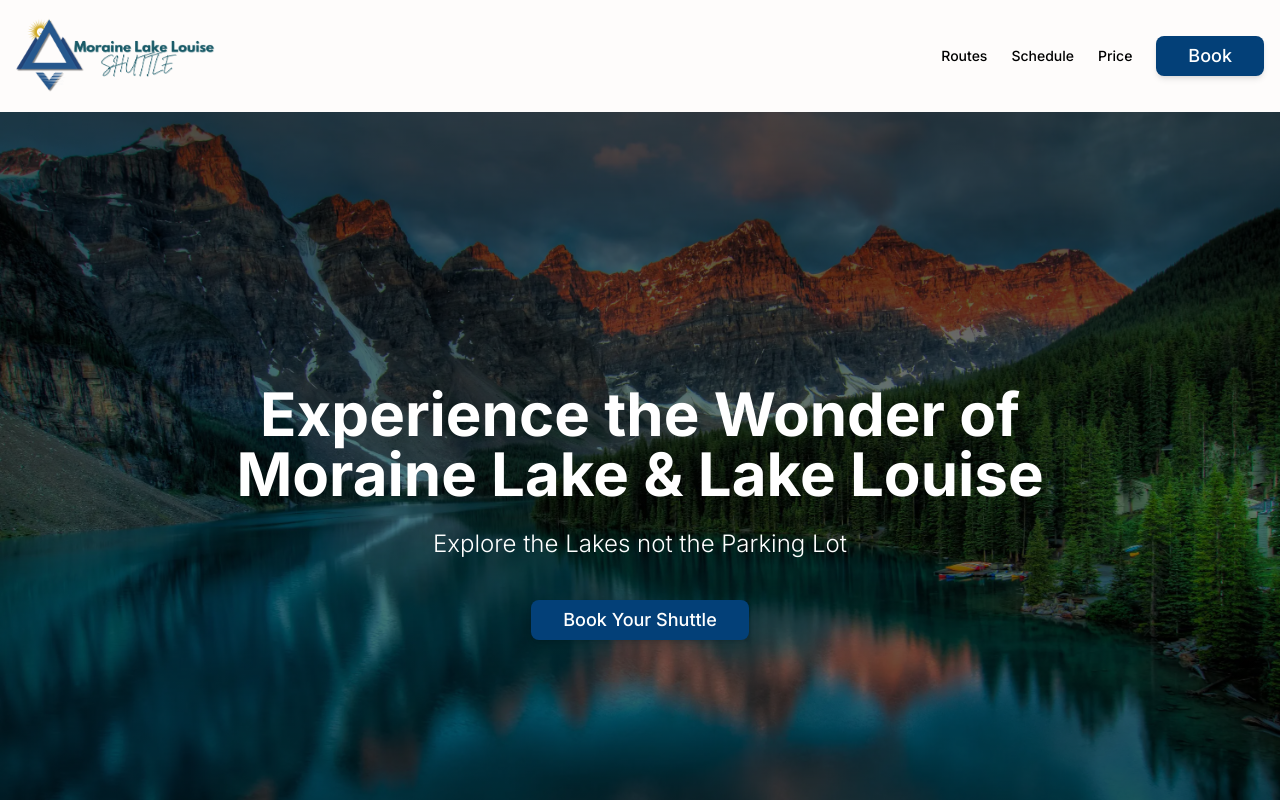
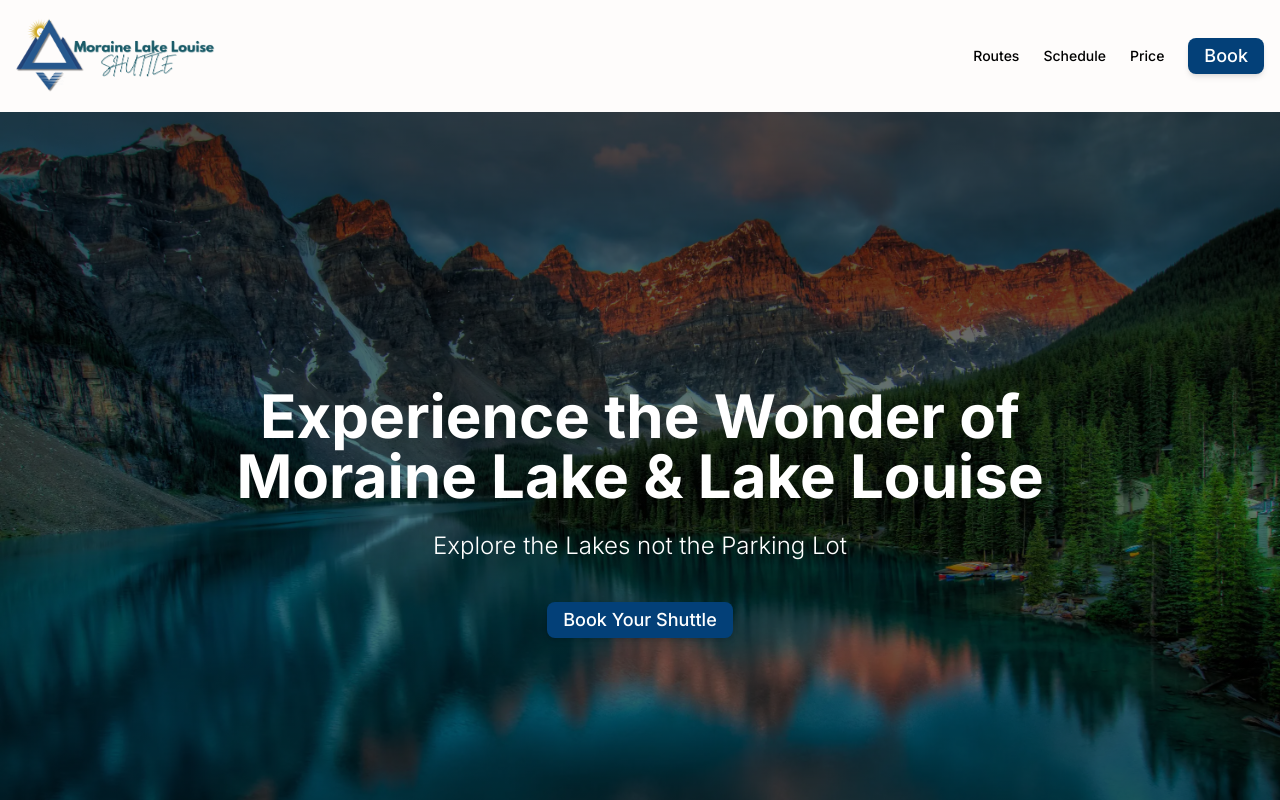
Before and after one commit to jkpz10/moraine-lake-shuttle, a Next.js app: page / in a window 1280 px wide. Shown: the top 800 px of the page. Built offline with nearby package versions, Linux system fonts and the light colour scheme.

Commit message:
Dev to main (#3)
* trigger staging deployment

* feat: integrate FareHarbor booking links and embed script into layout and components

```diff
--- a/src/app/layout.tsx
+++ b/src/app/layout.tsx
@@ -42,6 +42,8 @@ export default function RootLayout({
           <Navigation />
           {children}
         </ThemeProvider>
+
+        <script src="https://fareharbor.com/embeds/api/v1/?autolightframe=yes" />
       </body>
     </html>
   );
--- a/src/components/booking-modal.tsx
+++ b/src/components/booking-modal.tsx
@@ -1,14 +1,7 @@
 'use client';
 
-import { useState } from 'react';
 import { Button } from '@/components/ui/button';
-import {
-  Dialog,
-  DialogContent,
-  DialogHeader,
-  DialogTitle,
-  DialogTrigger,
-} from '@/components/ui/dialog';
+import Link from 'next/link';
 
 interface BookingModalProps {
   title?: string;
@@ -17,24 +10,11 @@ interface BookingModalProps {
 export function BookingModal({
   title = 'Book Your Shuttle',
 }: BookingModalProps) {
-  const [open, setOpen] = useState(false);
-
   return (
-    <Dialog open={open} onOpenChange={setOpen}>
-      <DialogTrigger asChild>
-        <Button
-          size="lg"
-          className="text-lg bg-[#034078] text-white rounded-lg shadow-md transition-all duration-300 ease-in-out hover:bg-[#001F54] hover:scale-105 hover:shadow-lg"
-        >
-          {title}
-        </Button>
-      </DialogTrigger>
-      <DialogContent className="p-6">
-        <DialogHeader className="py-4">
-          <DialogTitle>Book Your Shuttle</DialogTitle>
-        </DialogHeader>
-        <div className="h-full">Coming Soon!</div>
-      </DialogContent>
-    </Dialog>
+    <Button className="text-lg bg-[#034078] text-white rounded-lg shadow-md transition-all duration-300 ease-in-out hover:bg-[#001F54] hover:scale-105 hover:shadow-lg">
+      <Link href="https://fareharbor.com/embeds/book/morainelakelouise/?full-items=yes">
+        {title}
+      </Link>
+    </Button>
   );
 }
--- /dev/null
+++ b/src/components/fare-harbor-embed.tsx
@@ -0,0 +1,27 @@
+'use client';
+
+import { useEffect } from 'react';
+
+interface FareHarborEmbedProps {
+  type: 'items' | 'calendar';
+  flowId?: string; // Only needed for items
+}
+
+const FareHarborEmbed: React.FC<FareHarborEmbedProps> = ({ type, flowId }) => {
+  useEffect(() => {
+    const script = document.createElement('script');
+    script.src = `https://fareharbor.com/embeds/script/${type}/morainelakelouise/?full-items=yes&fallback=simple${
+      type === 'items' && flowId ? `&flow=${flowId}` : ''
+    }`;
+    script.async = true;
+    document.body.appendChild(script);
+
+    return () => {
+      document.body.removeChild(script); // Cleanup to avoid duplicate scripts
+    };
+  }, [type, flowId]);
+
+  return <div id="fareharbor-embed"></div>;
+};
+
+export default FareHarborEmbed;
--- a/src/screens/home/components/route-map-section.tsx
+++ b/src/screens/home/components/route-map-section.tsx
@@ -1,5 +1,6 @@
 import { Card, CardContent } from '@/components/ui/card';
 import Image from 'next/image';
+import Link from 'next/link';
 
 export function RouteMapSection() {
   return (
@@ -13,6 +14,7 @@ export function RouteMapSection() {
           <Card className="border-none bg-white shadow-md transition-all duration-300 ease-in-out hover:shadow-xl hover:scale-105 hover:bg-gray-50 overflow-hidden">
             <CardContent className="p-0">
               <div className="aspect-[2/1] w-full relative">
+                <Link href="https://fareharbor.com/embeds/book/morainelakelouise/items/611572/?full-items=yes&flow=1343456">
                   <Image
                     src={'/images/shuttle-1-3.png'}
                     alt={'shuttle route 1'}
@@ -22,6 +24,7 @@ export function RouteMapSection() {
                     className="object-cover w-full"
                     style={{ height: 'auto !important' }}
                   />
+                </Link>
               </div>
             </CardContent>
           </Card>
@@ -29,6 +32,7 @@ export function RouteMapSection() {
           <Card className="border-none bg-white shadow-md transition-all duration-300 ease-in-out hover:shadow-xl hover:scale-105 hover:bg-gray-50 overflow-hidden">
             <CardContent className="p-0">
               <div className="aspect-[2/1] w-full relative">
+                <Link href="https://fareharbor.com/embeds/book/morainelakelouise/items/611579/?full-items=yes&flow=1343456">
                   <Image
                     src={'/images/shuttle-2-4.png'}
                     alt={'shuttle route 2'}
@@ -38,6 +42,7 @@ export function RouteMapSection() {
                     className="object-cover w-full"
                     style={{ height: 'auto !important' }}
                   />
+                </Link>
               </div>
             </CardContent>
           </Card>
```
Also changed, not shown: src/screens/home/home.tsx (+9 -0 lines). Lines whose indentation alone changed are shown as unchanged.
